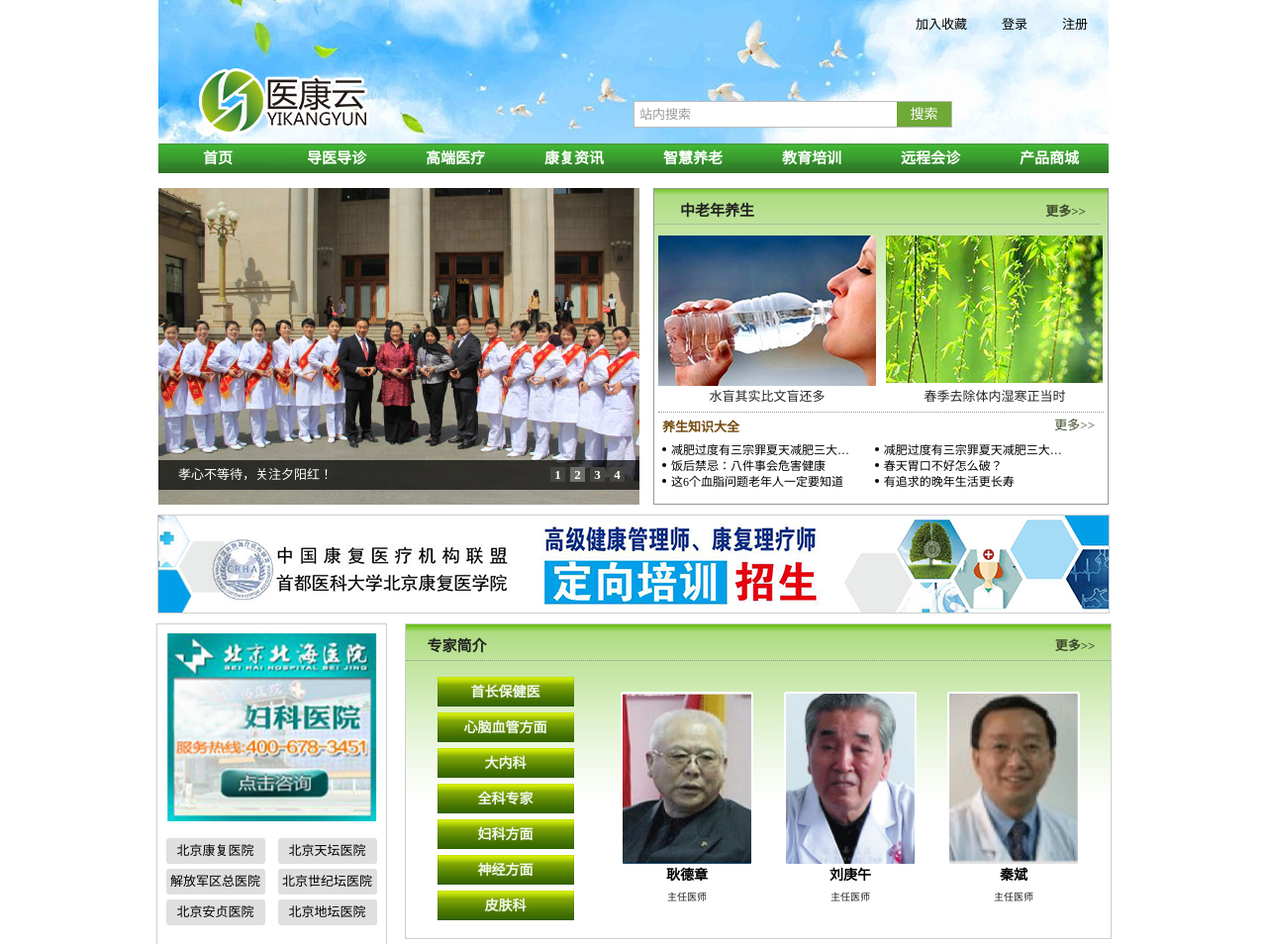
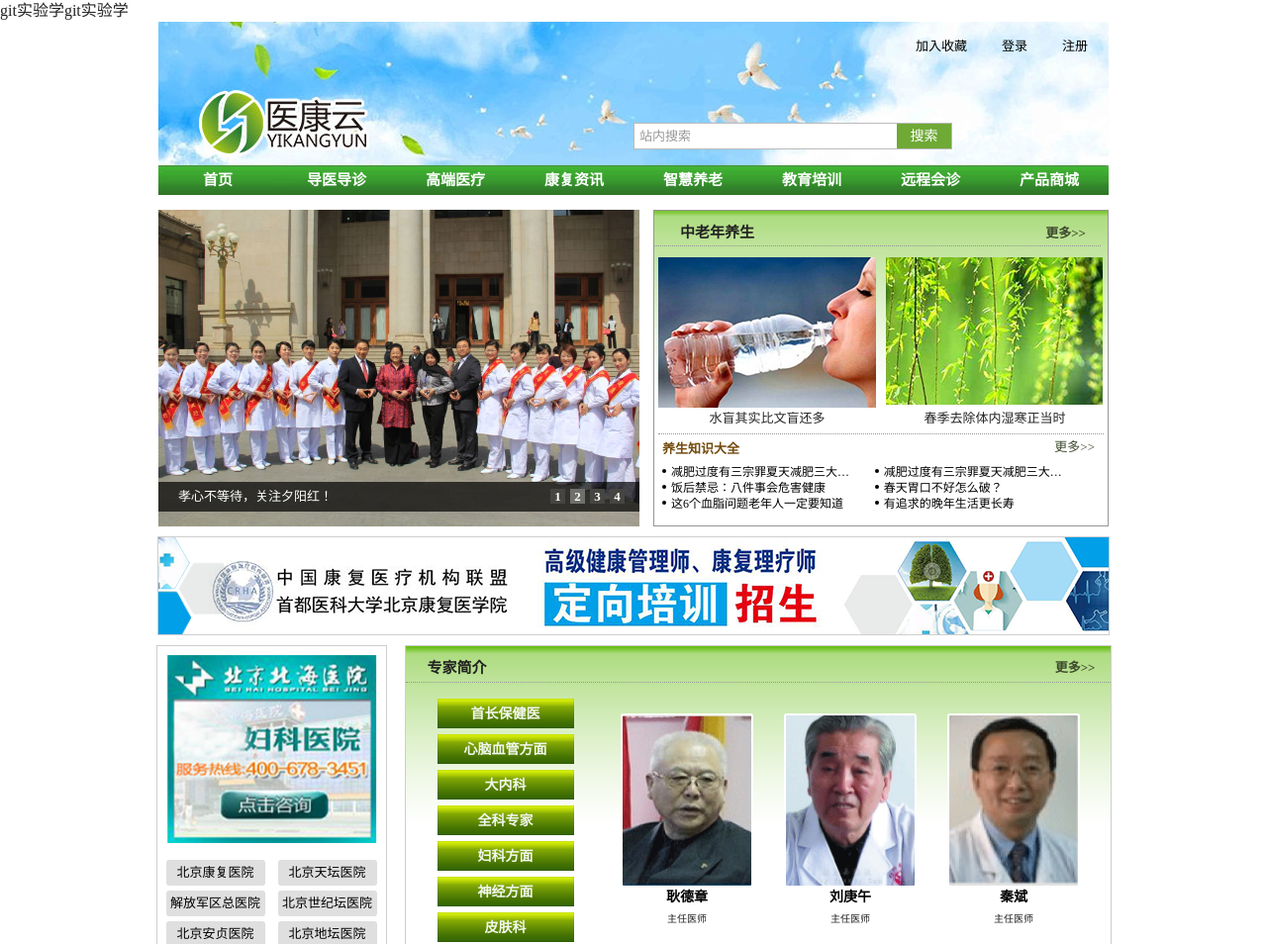
Before and after one commit to lizhixiu920923/yi, a plain HTML site: page new/index.html in a window 1280 px wide. Shown: the top 954 px of the page at 99% size. Drawn offline with Linux system fonts and the light colour scheme.

Commit message:
xiugaihou

```diff
--- a/new/index.html
+++ b/new/index.html
@@ -21,6 +21,7 @@
 
         <!-- Add your site or application content here -->
         <!-- 公用顶部 -->
+        git实验学git实验学
         <div class="top">
             <ul class="login">
                 <li><a href="">加入收藏</a></li>
```
